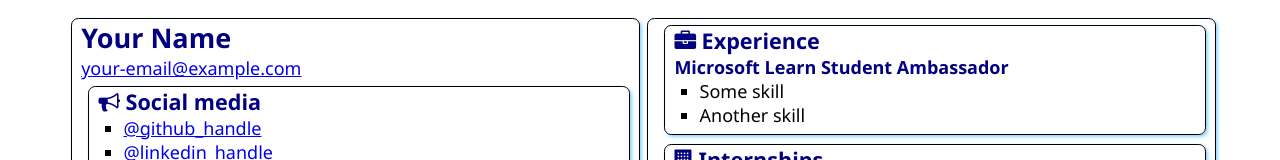
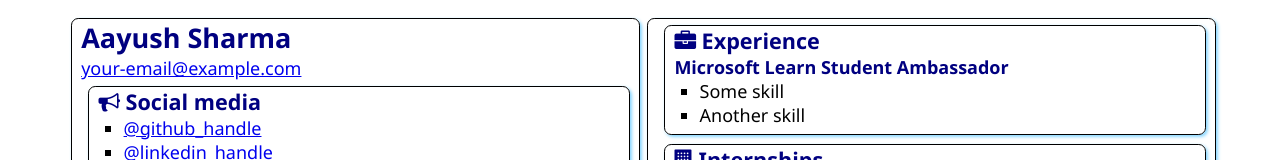
Before and after one commit to SuperAayush/SATechnicalOnboarding, a plain HTML site: page src/index.html in a window 1280 px wide. Shown: the top 160 px of the page. Drawn offline with Linux system fonts and the light colour scheme.

Commit message:
Update index.html
Added My Name.

```diff
--- a/src/index.html
+++ b/src/index.html
@@ -12,7 +12,7 @@
 <body>
     <main>
         <article class="box">
-            <h1>Your Name</h1>
+            <h1>Aayush Sharma</h1>
             <div><a href="mailto:your.email@example.com">your-email@example.com</a></div>
 
             <section class="box">
```
